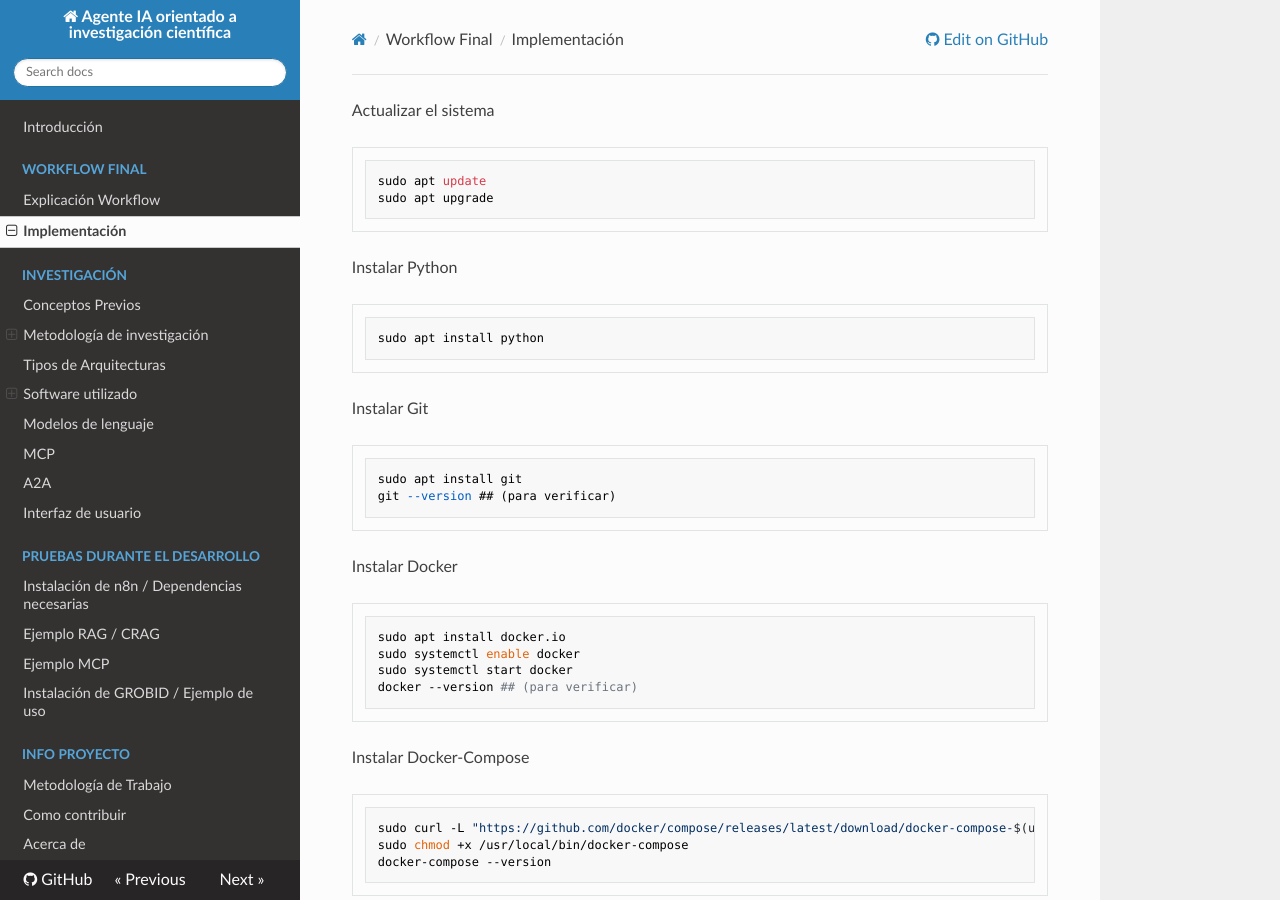
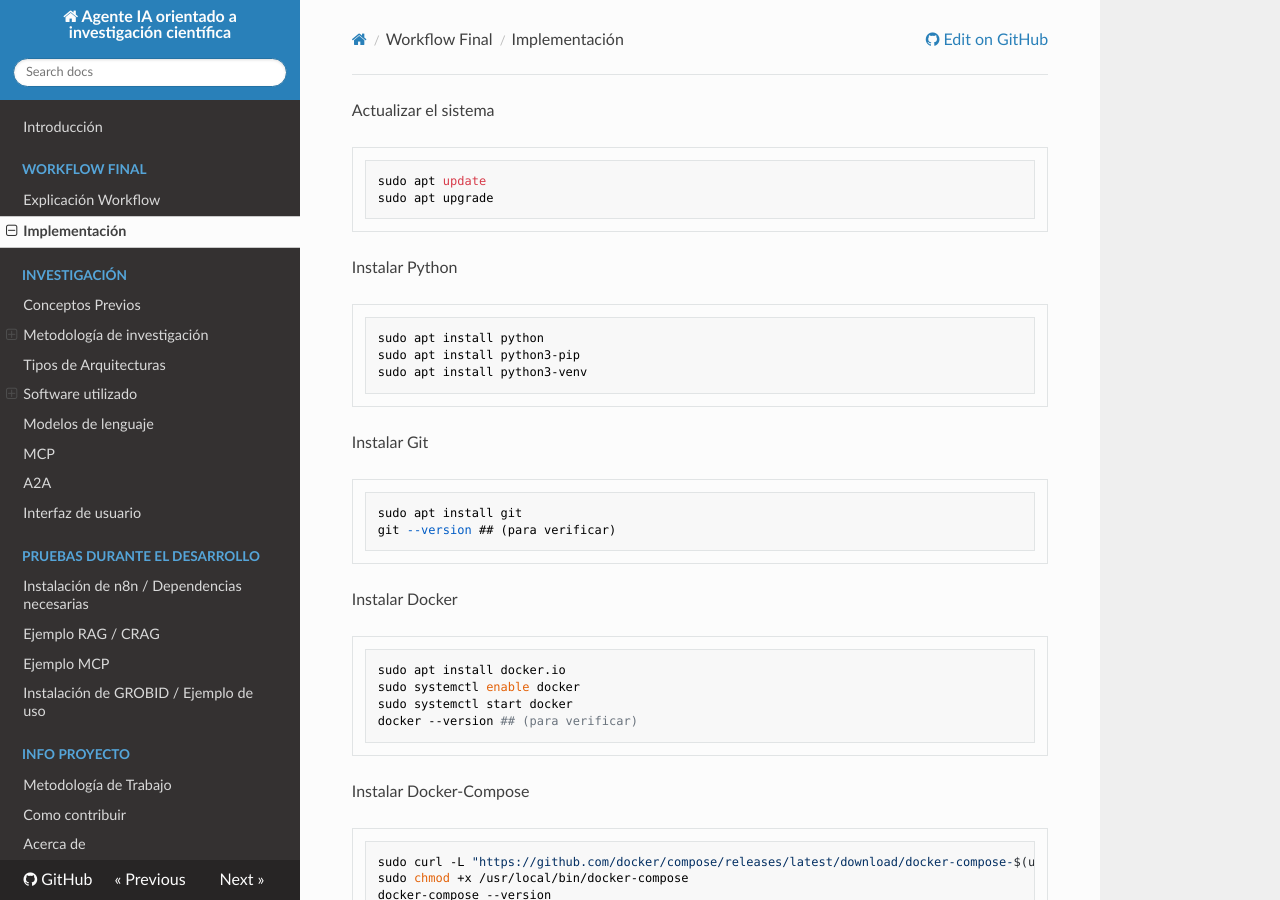
Before and after one commit to danunziata/pps-kevin_haponiuk-2025, an MkDocs documentation site: the page built from docs/implementacion/01_implementacion-final.md, in a window 1280 px wide and 900 px high. Built offline with MkDocs 1.6.1, drawn with Linux system fonts in a browser that asks for light colours; nearby versions of some CDN libraries.

Commit message:
chore: pequeñas modificaciones.. omitir

````diff
--- a/docs/implementacion/01_implementacion-final.md
+++ b/docs/implementacion/01_implementacion-final.md
@@ -5,10 +5,12 @@ Actualizar el sistema
   sudo apt upgrade
   ```
 
+
 Instalar Python
-
   ```sh
   sudo apt install python
+  sudo apt install python3-pip
+  sudo apt install python3-venv
   ```
 
 Instalar Git
````
